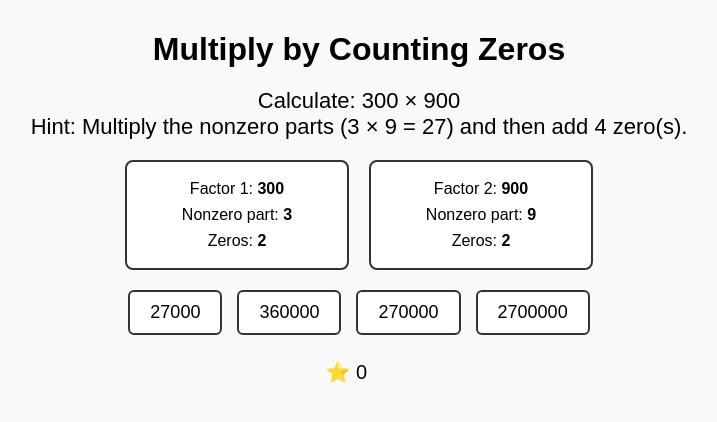
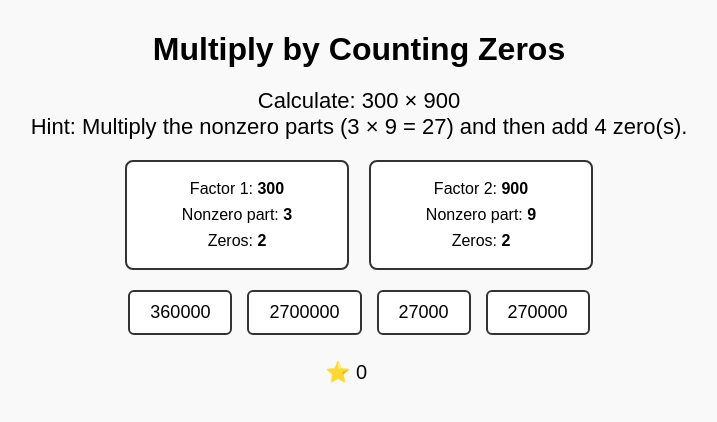
Before and after one commit to tdit84/multiply_by_counting_zeros, a plain HTML site: page index.html in a window 1280 px wide. Shown: the whole page, without its empty margins (281-998 px from the left). Drawn offline with Linux system fonts and the light colour scheme.

Commit message:
Update index.html

```diff
--- a/index.html
+++ b/index.html
@@ -153,8 +153,7 @@
         var wrong2 = nonzeroProduct * Math.pow(10, totalZeros - 1);
         if (wrong2 !== correctAnswer) choices.push(wrong2);
       } else {
-        // If no zeros, adjust the multiplication part.
-        var wrong2 = (nonzeroProduct + 1);
+        var wrong2 = nonzeroProduct + 1;
         if (wrong2 !== correctAnswer) choices.push(wrong2);
       }
 
@@ -162,7 +161,7 @@
       var wrong3 = ((digit1 + 1) * digit2) * Math.pow(10, totalZeros);
       if (wrong3 !== correctAnswer) choices.push(wrong3);
 
-      // If duplicates occur or less than 4 options, add a random near-miss.
+      // Ensure we have 4 unique choices.
       while (choices.length < 4) {
         var randomOffset = Math.floor(Math.random() * 5) - 2; // -2 to +2, excluding 0
         if (randomOffset === 0) continue;
@@ -172,11 +171,14 @@
         }
       }
 
-      shuffleArray(choices);
+      // Shuffle choices.
+      for (let i = choices.length - 1; i > 0; i--) {
+        let j = Math.floor(Math.random() * (i + 1));
+        [choices[i], choices[j]] = [choices[j], choices[i]];
+      }
 
       var choicesDiv = document.getElementById("choices");
       choicesDiv.innerHTML = "";
-
       for (var i = 0; i < choices.length; i++) {
         var choice = choices[i];
         var btn = document.createElement("div");
@@ -223,16 +225,6 @@
       visualDiv.appendChild(box2);
     }
 
-    // Helper function to shuffle an array.
-    function shuffleArray(array) {
-      for (var i = array.length - 1; i > 0; i--) {
-        var j = Math.floor(Math.random() * (i + 1));
-        var temp = array[i];
-        array[i] = array[j];
-        array[j] = temp;
-      }
-    }
-
     window.onload = function() {
       updateStarCounter();
       generateQuestion();
```
